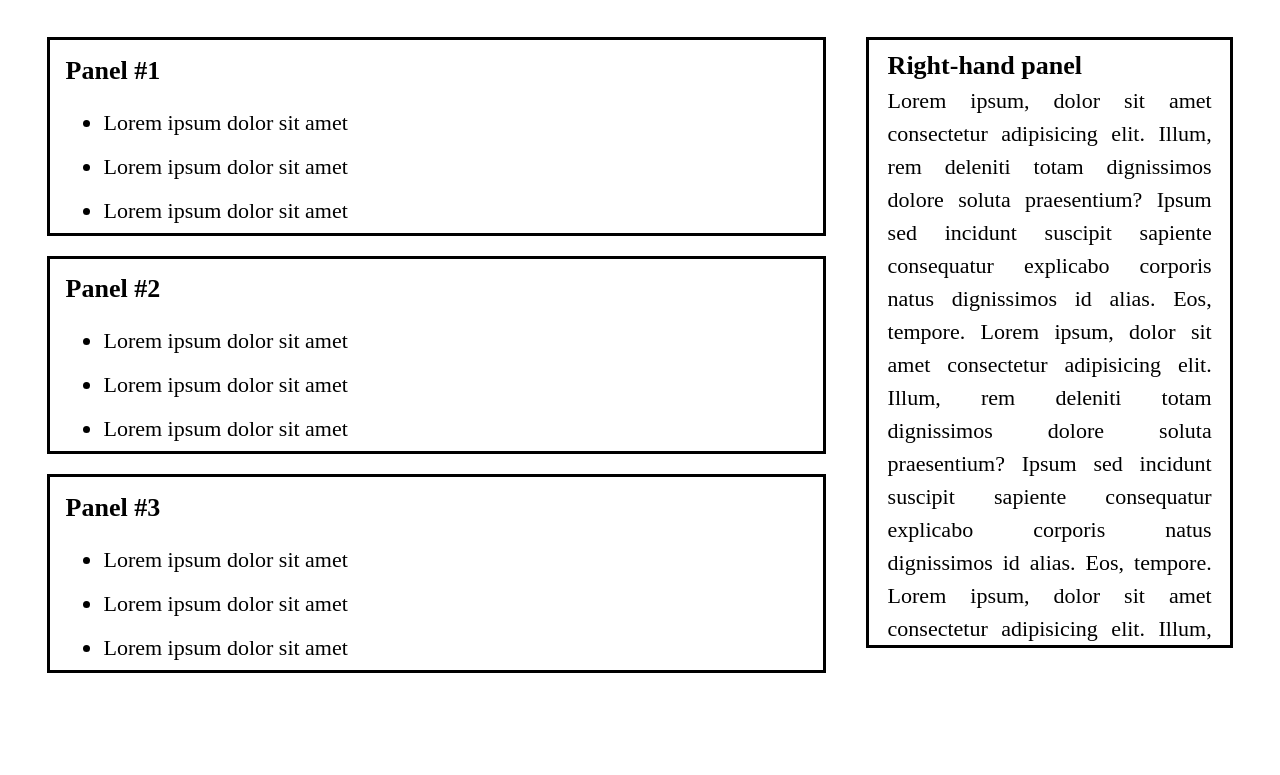
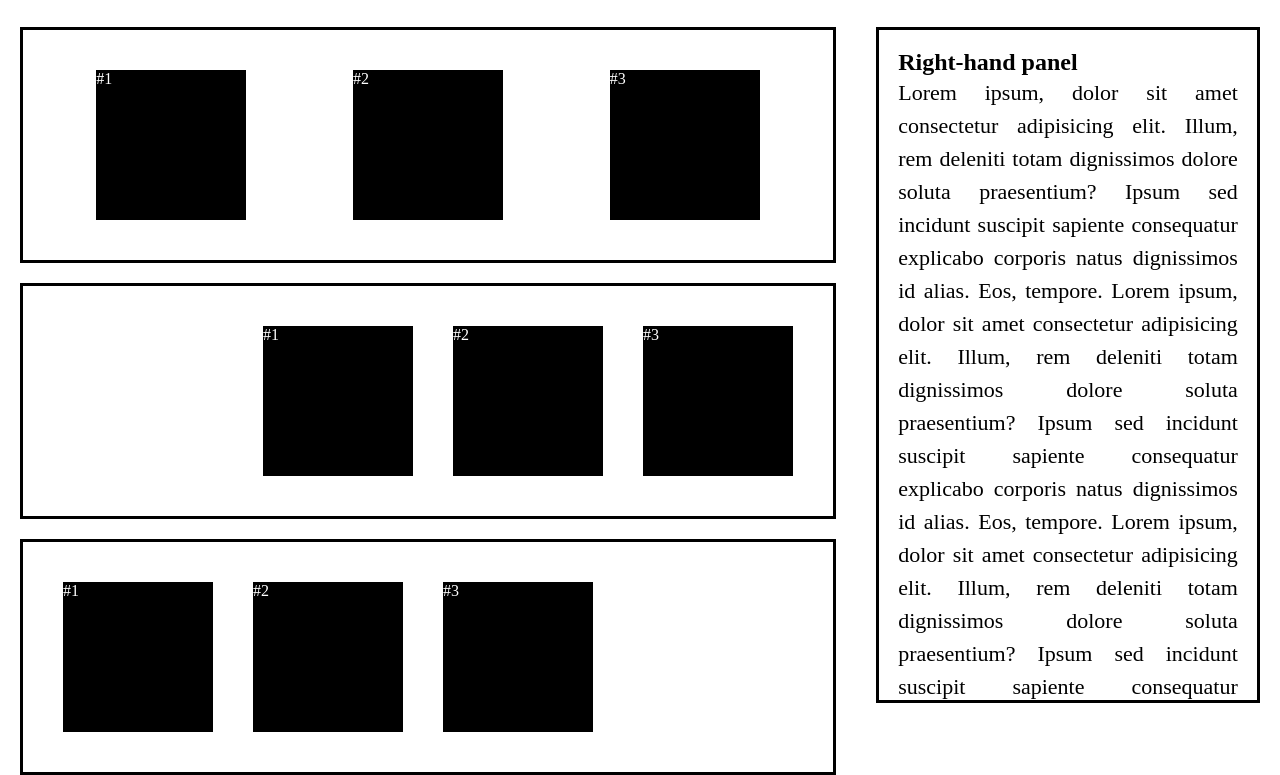
Before and after one commit to Miari/flexbox-challenge, a plain HTML site: page index.html in a window 1280 px wide. Shown: the part 67-842 px from the top of the page. Before the commit the page ends 800 px from the top, so only its background shows below. Drawn offline with Linux system fonts and the light colour scheme.

Commit message:
extension is done

```diff
--- a/index.html
+++ b/index.html
@@ -20,30 +20,21 @@
     <section id="left">
         <!--first section-->
         <div>
-          <h2>Panel #1</h2>
-          <ul>
-            <li>Lorem ipsum dolor sit amet</li>
-            <li>Lorem ipsum dolor sit amet</li>
-            <li>Lorem ipsum dolor sit amet</li>
-          </ul>
+          <div class="inner">#1</div>
+          <div class="inner">#2</div>
+          <div class="inner">#3</div>
         </div>
         <!--second section-->
         <div>
-          <h2>Panel #2</h2>
-          <ul>
-            <li>Lorem ipsum dolor sit amet</li>
-            <li>Lorem ipsum dolor sit amet</li>
-            <li>Lorem ipsum dolor sit amet</li>
-          </ul>
+            <div class="inner">#1</div>
+            <div class="inner">#2</div>
+            <div class="inner">#3</div>
         </div>
         <!--third section-->
         <div>
-          <h2>Panel #3</h2>
-          <ul>
-            <li>Lorem ipsum dolor sit amet</li>
-            <li>Lorem ipsum dolor sit amet</li>
-            <li>Lorem ipsum dolor sit amet</li>
-          </ul>
+            <div class="inner">#1</div>
+            <div class="inner">#2</div>
+            <div class="inner">#3</div>
         </div>
     </section>
     <section id="right">
--- a/style.css
+++ b/style.css
@@ -25,6 +25,10 @@ header > div {
   align-items: center;
   flex:1;
   min-width: 200px;
+}
+
+nav > a:hover {
+  background-color: rgb(27, 25, 25);
 }
 
 a {
@@ -80,31 +84,43 @@ section {
 
 #left {
   width: 68%;
-  padding: 10px 0px 55px 27px;
 }
 
 #right {
   /* height is always changed!!!*/
   width: 32%;
-  padding: 10px 27px 55px 0px;
 }
 
-h2 {
-  font-size: 26px;
-  margin: 0 0 2% 0;
+#left > div {
+  display: flex;
+  flex-direction: row;
+  height: 33.33%;
+  padding: 20px;
+  align-items: center;
 }
 
-li {
-  font-size: 22px;
-  margin: 0 0 0 5%;
+#right > div {
+  height: 100%;
 }
 
-#right > div > h2 {
-  margin: 1% 0;
+#left > div:first-child {
+  justify-content: space-around;
 }
 
-li {
-  line-height: 2;
+#left > div:nth-child(2) {
+  justify-content: flex-end;
+}
+
+#left > div:last-child {
+  justify-content: flex-start;
+}
+
+.inner {
+  width: 150px;
+  height: 150px;
+  color: white;
+  background-color: black;
+  margin: 20px;
 }
 
 p {
@@ -120,12 +136,8 @@ section > div {
   min-width: 300px;
 }
 
-#left > div {
-  padding: 2% 0 0 2%;
-}
-
 #right > div {
-  padding: 2% 5% 0 5%;
+  padding: 5%;
   overflow-x:hidden;
 }
 
```
